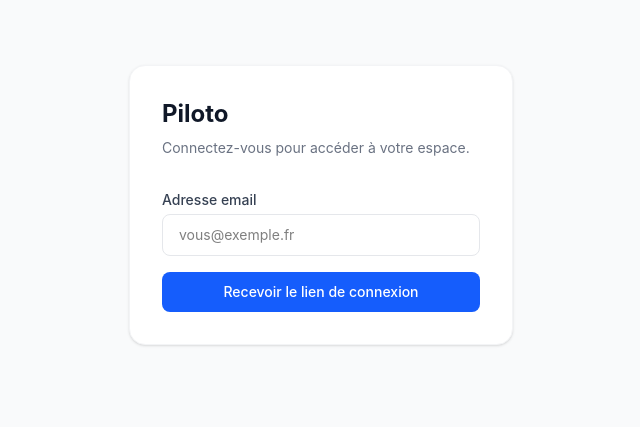
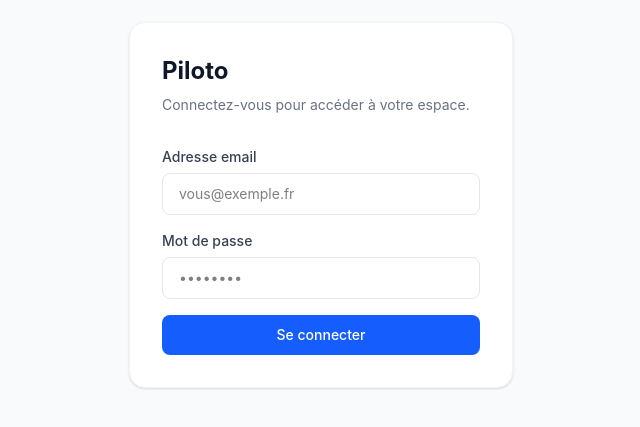
Before and after one commit to StudioNote/piloto, a Next.js app: page /login in a window 1280 px wide. Shown: the part 195-622 px from the top of the page, without its empty margins (319-959 px from the left). Built offline with nearby package versions, Linux system fonts and the light colour scheme.

Commit message:
auth: remplace magic link par email + mot de passe

```diff
--- a/src/app/login/page.tsx
+++ b/src/app/login/page.tsx
@@ -2,72 +2,94 @@
 
 import { useState } from "react";
 import { createClient } from "@/lib/supabase/client";
+import { useRouter } from "next/navigation";
 
 export default function LoginPage() {
-  const [email, setEmail] = useState("");
-  const [sent, setSent] = useState(false);
   const [loading, setLoading] = useState(false);
   const [error, setError] = useState("");
+  const router = useRouter();
 
-  async function handleSubmit(e: React.FormEvent) {
+  async function handleSubmit(e: React.FormEvent<HTMLFormElement>) {
     e.preventDefault();
+    setError("");
     setLoading(true);
-    setError("");
+
+    const form = e.currentTarget;
+    const email = (form.elements.namedItem("email") as HTMLInputElement).value;
+    const password = (form.elements.namedItem("password") as HTMLInputElement).value;
 
     const supabase = createClient();
-    const { error } = await supabase.auth.signInWithOtp({
-      email,
-      options: {
-        emailRedirectTo: `${window.location.origin}/auth/callback`,
-      },
-    });
+    const { error } = await supabase.auth.signInWithPassword({ email, password });
 
     if (error) {
-      setError(error.message);
-    } else {
-      setSent(true);
+      setError("Email ou mot de passe incorrect.");
+      setLoading(false);
+      return;
     }
-    setLoading(false);
+
+    const ADMIN_EMAIL = "contact@anthonychesnier.fr";
+    router.push(email === ADMIN_EMAIL ? "/admin" : "/client");
   }
 
   return (
     <main className="min-h-screen flex items-center justify-center bg-gray-50">
       <div className="w-full max-w-sm bg-white rounded-2xl shadow-sm border border-gray-100 p-8">
         <h1 className="text-2xl font-bold text-gray-900 mb-2">Piloto</h1>
-        <p className="text-sm text-gray-500 mb-8">Connectez-vous pour accéder à votre espace.</p>
+        <p className="text-sm text-gray-500 mb-8">
+          Connectez-vous pour accéder à votre espace.
+        </p>
 
-        {sent ? (
-          <div className="text-center">
-            <div className="text-4xl mb-4">📬</div>
-            <p className="font-medium text-gray-800">Vérifiez votre boîte mail</p>
-            <p className="text-sm text-gray-500 mt-2">Un lien de connexion a été envoyé à <strong>{email}</strong></p>
-          </div>
-        ) : (
         <form onSubmit={handleSubmit} className="space-y-4">
           <div>
-              <label htmlFor="email" className="block text-sm font-medium text-gray-700 mb-1">
+            <label
+              htmlFor="email"
+              className="block text-sm font-medium text-gray-700 mb-1.5"
+            >
               Adresse email
             </label>
             <input
               id="email"
+              name="email"
               type="email"
               required
-                value={email}
-                onChange={(e) => setEmail(e.target.value)}
+              autoComplete="email"
               placeholder="vous@exemple.fr"
               className="w-full px-4 py-2.5 border border-gray-200 rounded-lg text-sm focus:outline-none focus:ring-2 focus:ring-blue-500 focus:border-transparent"
             />
           </div>
-            {error && <p className="text-sm text-red-600">{error}</p>}
+
+          <div>
+            <label
+              htmlFor="password"
+              className="block text-sm font-medium text-gray-700 mb-1.5"
+            >
+              Mot de passe
+            </label>
+            <input
+              id="password"
+              name="password"
+              type="password"
+              required
+              autoComplete="current-password"
+              placeholder="••••••••"
+              className="w-full px-4 py-2.5 border border-gray-200 rounded-lg text-sm focus:outline-none focus:ring-2 focus:ring-blue-500 focus:border-transparent"
+            />
+          </div>
+
+          {error && (
+            <p className="text-sm text-red-600 bg-red-50 px-3 py-2 rounded-lg">
+              {error}
+            </p>
+          )}
+
           <button
             type="submit"
             disabled={loading}
             className="w-full bg-blue-600 hover:bg-blue-700 disabled:opacity-50 text-white font-medium py-2.5 px-4 rounded-lg text-sm transition-colors"
           >
-              {loading ? "Envoi…" : "Recevoir le lien de connexion"}
+            {loading ? "Connexion…" : "Se connecter"}
           </button>
         </form>
-        )}
       </div>
     </main>
   );
```
Lines whose indentation alone changed are shown as unchanged.
